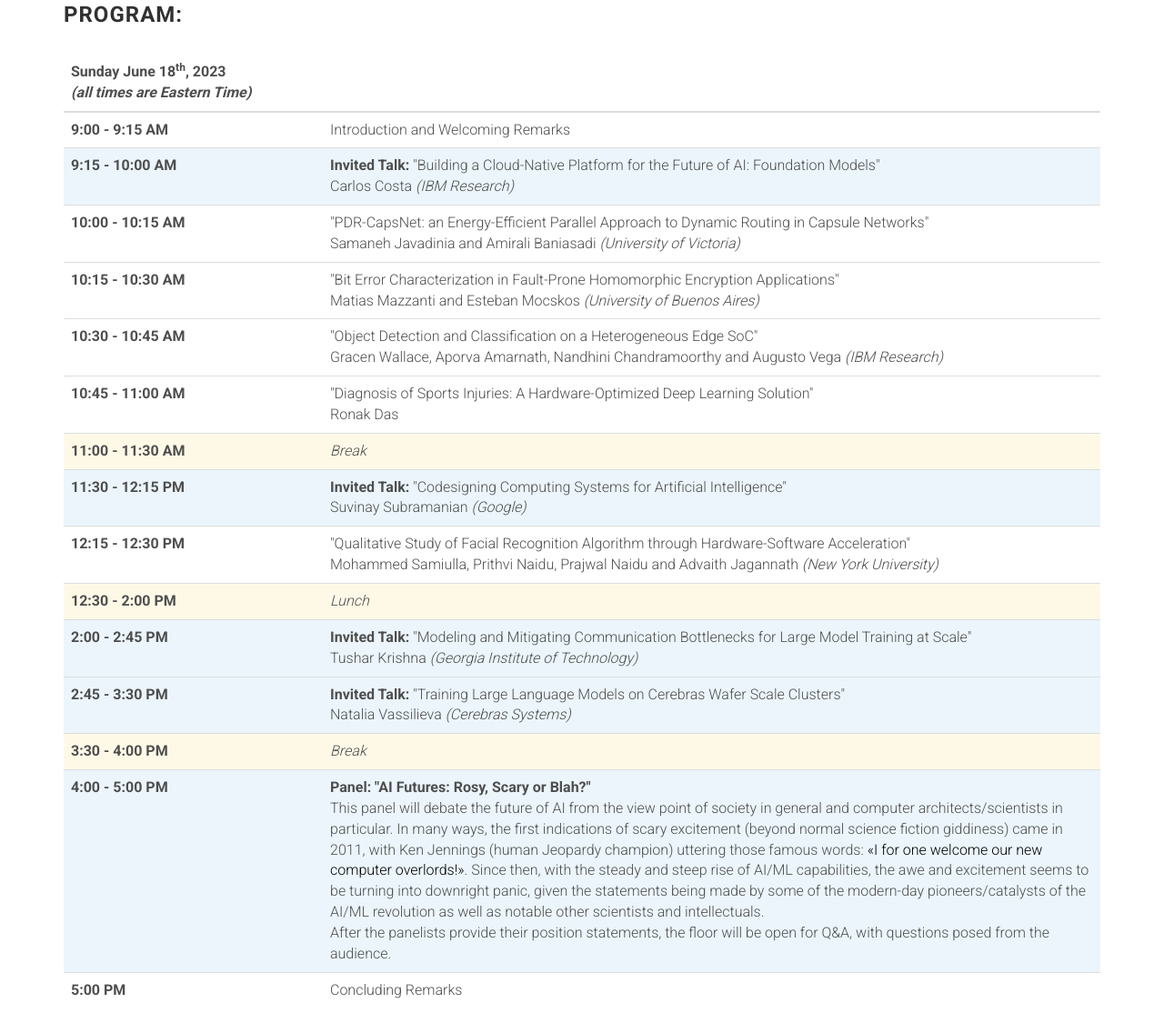
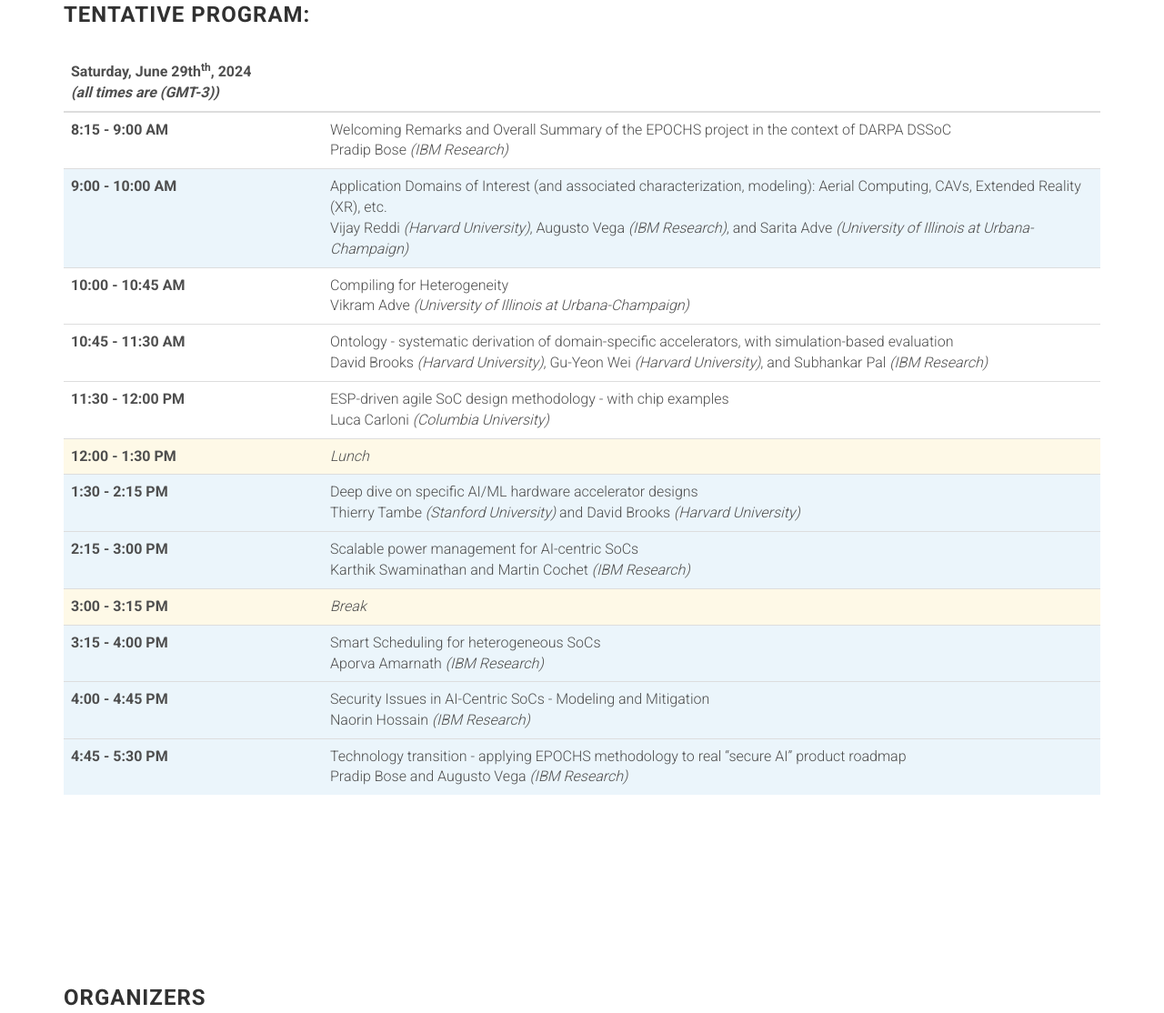
Before and after one commit to augustojv/epochs-tutorial-2024, a website: page index.html in a window 1280 px wide. Shown: the part 2901-4015 px from the top of the page at 91% size. Drawn offline with Linux system fonts and the light colour scheme; files whose address does not match are found by name.

Commit message:
Tentative program

```diff
--- a/index.html
+++ b/index.html
@@ -210,93 +210,78 @@
         <div class="container">
             <div class="row">
                 <div class="col-md-12">
-                    <h3 class="section-title">Program:</h3>
+                    <h3 class="section-title">Tentative Program:</h3>
 
                     <p>
                     <table class="table table-hover">
                       <thead class="thead-light">
                         <tr>
-                          <th colspan=2 scope="col">Sunday June 18<sup>th</sup>, 2023<br><em>(all times are Eastern Time)</em></th>
+                          <th colspan=2 scope="col">Saturday, June 29th<sup>th</sup>, 2024<br><em>(all times are (GMT-3))</em></th>
                         </tr>
                       </thead>
                       <tbody>
                         <tr>
-                          <th scope="row" class="col-md-3">9:00 - 9:15 AM</th>
-                          <td>Introduction and Welcoming Remarks</td>
+                          <th scope="row" class="col-md-3">8:15 - 9:00 AM</th>
+                          <td>Welcoming Remarks and Overall Summary of the EPOCHS project in the context of DARPA DSSoC<br>
+                            Pradip Bose <em>(IBM Research)</em></td>
                         </tr>
                         <tr bgcolor="#EBF5FB">
-                          <th scope="row">9:15 - 10:00 AM</th>
-                          <td><strong>Invited Talk:</strong> "Building a Cloud-Native Platform for the Future of AI: Foundation Models"<br>
-							  Carlos Costa <em>(IBM Research)</em></td>
+                          <th scope="row">9:00 - 10:00 AM</th>
+                          <td>Application Domains of Interest (and associated characterization, modeling):
+                            Aerial Computing, CAVs, Extended Reality (XR), etc. <br>
+                            Vijay Reddi <em>(Harvard University)</em>, Augusto Vega <em>(IBM Research)</em>, and Sarita Adve <em>(University of Illinois at Urbana-Champaign)</em>
+                            </td>
                         </tr>
                         <tr>
-                          <th scope="row">10:00 - 10:15 AM</th>
-                          <td>"PDR-CapsNet: an Energy-Efficient Parallel Approach to Dynamic Routing in Capsule Networks"<br>
-							  Samaneh Javadinia and Amirali Baniasadi <em>(University of Victoria)</em></td>
+                          <th scope="row">10:00 - 10:45 AM</th>
+                          <td>Compiling for Heterogeneity<br>
+                            Vikram Adve <em>(University of Illinois at Urbana-Champaign)</em></td>
                         </tr>
                         <tr>
-                          <th scope="row">10:15 - 10:30 AM</th>
-                          <td>"Bit Error Characterization in Fault-Prone Homomorphic Encryption Applications"<br>
-							  Matias Mazzanti and Esteban Mocskos <em>(University of Buenos Aires)</em></td>
+                          <th scope="row">10:45 - 11:30 AM</th>
+                          <td>Ontology - systematic derivation of domain-specific accelerators, with simulation-based evaluation<br>
+                            David Brooks <em>(Harvard University)</em>, Gu-Yeon Wei <em>(Harvard University)</em>, and Subhankar Pal <em>(IBM Research)</em></td>
                         </tr>
                         <tr>
-                          <th scope="row">10:30 - 10:45 AM</th>
-                          <td>"Object Detection and Classification on a Heterogeneous Edge SoC"<br>
-							  Gracen Wallace, Aporva Amarnath, Nandhini Chandramoorthy and Augusto Vega <em>(IBM Research)</em></td>
-                        </tr>
-                        <tr>
-                          <th scope="row">10:45 - 11:00 AM</th>
-                          <td>"Diagnosis of Sports Injuries: A Hardware-Optimized Deep Learning Solution"<br>
-							  Ronak Das</td>
+                          <th scope="row">11:30 - 12:00 PM</th>
+                          <td>ESP-driven agile SoC design methodology - with chip examples<br>
+							  Luca Carloni <em>(Columbia University)</em></td>
                         </tr>
                         <tr bgcolor="#FEF9E7">
-                          <th scope="row">11:00 - 11:30 AM</th>
+                          <th scope="row">12:00 - 1:30 PM</th>
+                          <td><i>Lunch</i></td>
+                        </tr>
+                        <tr bgcolor="#EBF5FB">
+                          <th scope="row">1:30 - 2:15 PM</th>
+                          <td>Deep dive on specific AI/ML hardware accelerator designs<br>
+                            Thierry Tambe <em>(Stanford University)</em> and David Brooks <em>(Harvard University)</em></td>
+                        </tr>
+                        <tr bgcolor="#EBF5FB">
+                          <th scope="row">2:15 - 3:00 PM</th>
+                          <td>Scalable power management for AI-centric SoCs<br>
+                            Karthik Swaminathan and Martin Cochet <em>(IBM Research)</em></td>
+                        </tr>
+                        <tr bgcolor="#FEF9E7">
+                          <th scope="row">3:00 - 3:15 PM</th>
                           <td><i>Break</i></td>
                         </tr>
                         <tr bgcolor="#EBF5FB">
-                          <th scope="row">11:30 - 12:15 PM</th>
-                          <td><strong>Invited Talk:</strong> "Codesigning Computing Systems for Artificial Intelligence"<br>
-							  Suvinay Subramanian <em>(Google)</em></td>
-                        </tr>
-                        <tr>
-                          <th scope="row">12:15 - 12:30 PM</th>
-                          <td>"Qualitative Study of Facial Recognition Algorithm through Hardware-Software Acceleration"<br>
-							  Mohammed  Samiulla, Prithvi Naidu, Prajwal Naidu and Advaith Jagannath <em>(New York University)</em></td>
-                        </tr>
-                        <tr bgcolor="#FEF9E7">
-                          <th scope="row">12:30 - 2:00 PM</th>
-                          <td><i>Lunch</i></td>
+                          <th scope="row">3:15 - 4:00 PM</th>
+                          <td>Smart Scheduling for heterogeneous SoCs<br>
+                            Aporva Amarnath <em>(IBM Research)</em></td>
+						  </td>
                         </tr>
                         <tr bgcolor="#EBF5FB">
-                          <th scope="row">2:00 - 2:45 PM</th>
-                          <td><strong>Invited Talk:</strong> "Modeling and Mitigating Communication Bottlenecks for Large Model Training at Scale"<br>
-							  Tushar Krishna <em>(Georgia Institute of Technology)</em></td>
-                        </tr>
+                            <th scope="row">4:00 - 4:45 PM</th>
+                            <td>Security Issues in AI-Centric SoCs - Modeling and Mitigation<br>
+                                Naorin Hossain <em>(IBM Research)</em></td>
+                          </tr>
+                        <tr>
                         <tr bgcolor="#EBF5FB">
-                          <th scope="row">2:45 - 3:30 PM</th>
-                          <td><strong>Invited Talk:</strong> "Training Large Language Models on Cerebras Wafer Scale Clusters"<br>
-							  Natalia Vassilieva <em>(Cerebras Systems)</em></td>
-                        </tr>
-                        <tr bgcolor="#FEF9E7">
-                          <th scope="row">3:30 - 4:00 PM</th>
-                          <td><i>Break</i></td>
-                        </tr>
-                        <tr bgcolor="#EBF5FB">
-                          <th scope="row">4:00 - 5:00 PM</th>
-                          <td><strong>Panel: "AI Futures: Rosy, Scary or Blah?"</strong><br>
-							  This panel will debate the future of AI from the view point of society in general and computer architects/scientists in particular.
-							  In many ways, the first indications of scary excitement (beyond normal science fiction giddiness) came in 2011, with Ken Jennings
-							  (human Jeopardy champion) uttering those famous words: <a href="https://www.youtube.com/watch?v=wvSBzKbecmo" target="_blank">«I for
-							  one welcome our new computer overlords!»</a>. Since then, with the steady and steep rise of AI/ML capabilities, the awe and excitement
-							  seems to be turning into downright panic, given the statements being made by some of the modern-day pioneers/catalysts of the AI/ML
-							  revolution as well as notable other scientists and intellectuals.<br>
-							  After the panelists provide their position statements, the floor will be open for Q&A, with questions posed from the audience.
-						  </td>
-                        </tr>
-                        <tr>
-                          <th scope="row">5:00 PM</th>
-                          <td>Concluding Remarks</td>
-                        </tr>
+                            <th scope="row">4:45 - 5:30 PM</th>
+                            <td>Technology transition - applying EPOCHS methodology to real “secure AI” product roadmap<br>
+                                Pradip Bose and Augusto Vega <em>(IBM Research)</em></td>
+                            </tr>
                       </tbody>
                     </table>
                     </p>
@@ -315,7 +300,7 @@
 
                 <div class="col-md-4">
                 <p>
-                <b><a href="https://sadve.cs.illinois.edu/" rel="nofollow" target="_blank">Sarita Adve</a> </b>is a Professor at University of Illinois at Urbana-Champaign Professor at UIUC.
+                <b><a href="https://sadve.cs.illinois.edu/" rel="nofollow" target="_blank">Sarita Adve</a> </b>is a Professor at University of Illinois at Urbana-Champaign Professor.
                 </p>
                 <p>
                 <b><a href="https://vikram.cs.illinois.edu/" rel="nofollow" target="_blank">Vikram Adve</a> </b>is a Professor at University of Illinois at Urbana-Champaign.
@@ -447,13 +432,13 @@
                     <p class="site-info">Share this event on your social networks</p>
                 </div>
                 <div class="col-md-4">
-                    <a href="https://x.com/home?status=Check%20out%20the%20Workshop%20on%20Cognitive%20Architectures%0Ahttps%3A//cogarchworkshop.org"><i class="ion-social-twitter"></i>&nbsp; Twitter</a>
+                    <a href="https://x.com/home?status=Check%20out%20the%20Tutorial%20on%20the%20EPOCHS%20project%0Ahttps%3A//epochs-project.org"><i class="ion-social-twitter"></i>&nbsp; Twitter</a>
                 </div>
                 <div class="col-md-4">
-                    <a href="https://www.facebook.com/sharer/sharer.php?u=https%3A//cogarchworkshop.org/"><i class="ion-social-facebook"></i>&nbsp; Facebook</a>
+                    <a href="https://www.facebook.com/sharer/sharer.php?u=https%3A//epochs-project.org/"><i class="ion-social-facebook"></i>&nbsp; Facebook</a>
                 </div>
                 <div class="col-md-4">
-                    <a href="https://www.linkedin.com/shareArticle?mini=true&url=https%3A//cogarchworkshop.org/&title=Workshop%20on%20Cognitive%20Architectures&summary=&source="><i class="ion-social-linkedin-outline"></i>&nbsp; LinkedIn</a>
+                    <a href="https://www.linkedin.com/shareArticle?mini=true&url=https%3A//epochs-project.org/&title=Tutorial%20on%20the%20EPOCHS%20project&summary=&source="><i class="ion-social-linkedin-outline"></i>&nbsp; LinkedIn</a>
                 </div>
             </div>
         </div>
```
